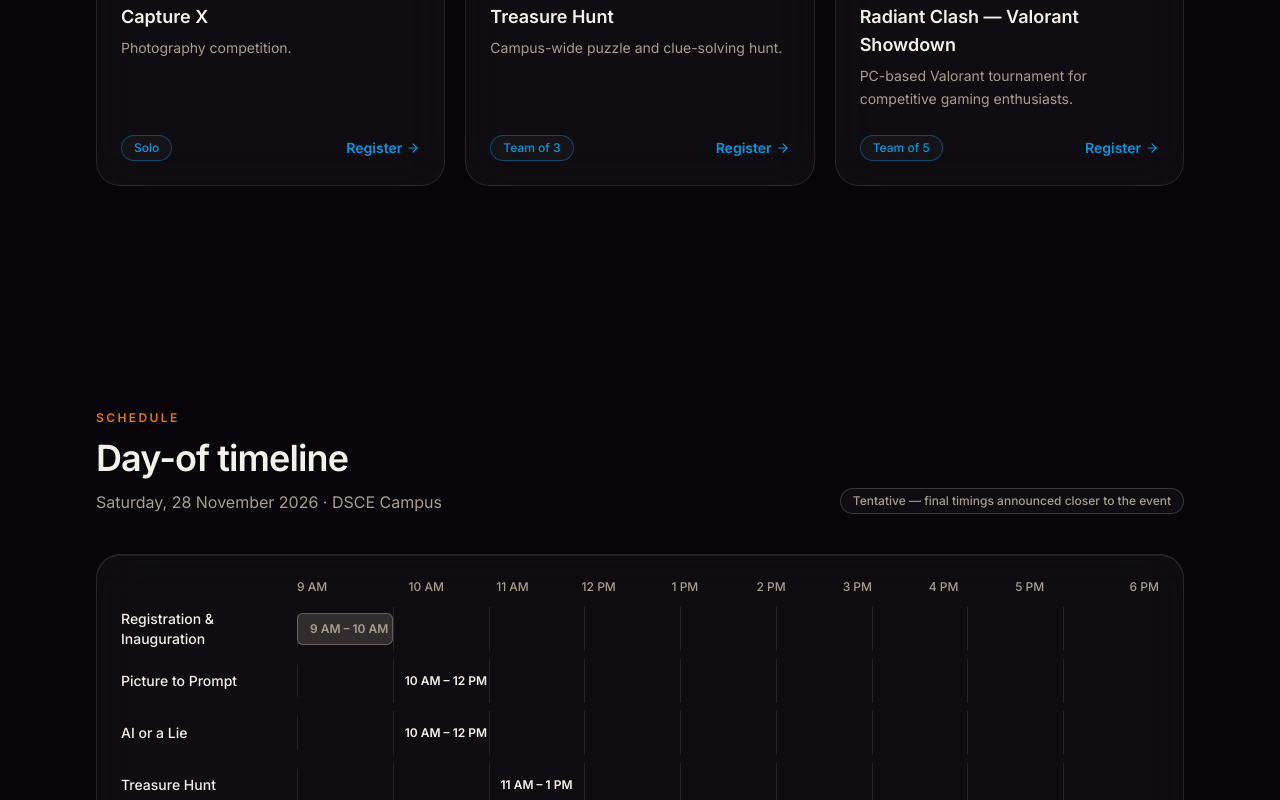
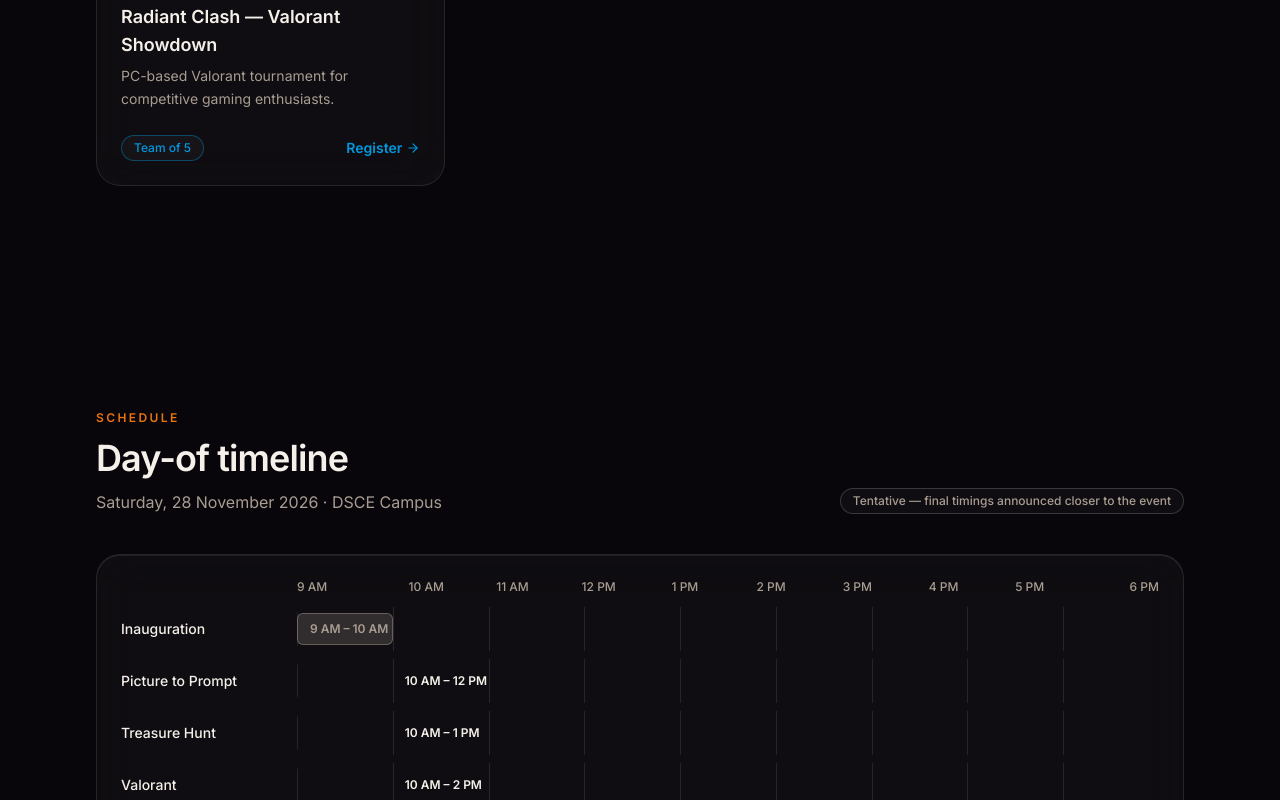
Before and after one commit to Pratham-K-890/Anokhya-3, a Next.js app: page / in a window 1280 px wide. Shown: the part 1980-2780 px from the top of the page. Built offline with nearby package versions, Linux system fonts and the light colour scheme.

Commit message:
Merge pull request #1 from spoorthi133/second
made changes to event details

```diff
--- a/src/components/about-section.tsx
+++ b/src/components/about-section.tsx
@@ -7,21 +7,18 @@ export function AboutSection() {
         <div>
           <p className="eyebrow mb-3">About the fest</p>
           <h2 className="text-3xl font-semibold tracking-tight text-balance sm:text-4xl">
-            Six events. One day. Zero limits.
+            Four events. One day. Zero limits.
           </h2>
         </div>
 
         <p className="text-balance text-lg leading-relaxed text-[var(--color-muted-foreground)] sm:col-span-2">
-          {site.name}, the prestigious tech fest organized by the {site.organizer.department} at{" "}
-          {site.organizer.college}, features 6 dynamic technical events open to both individual and group
-          participation. Register for an event and stand a chance to win vouchers, exciting goodies, prize money,
-          and more — a celebration of innovation where technology converges with the unforeseen.
+         Get ready to showcase your skills and creativity at {site.name}, the prestigious tech fest organized by the {site.organizer.department} Department of {site.organizer.college} Featuring four exciting technical events open to group participation, it's your chance to compete, collaborate, tackle challenges, and win exciting cash prizes. Gather your team and be part of an unforgettable tech experience!
         </p>
       </div>
 
       <dl className="mt-14 grid grid-cols-2 gap-6 sm:grid-cols-4">
         {[
-          { label: "Events", value: "6" },
+          { label: "Events", value: "4" },
           { label: "Prize pool", value: site.prizePool },
           { label: "Expected footfall", value: site.expectedFootfall },
           { label: "Venue", value: site.venue.name },
--- a/src/components/register-form.tsx
+++ b/src/components/register-form.tsx
@@ -80,7 +80,7 @@ function ParticipantFields({
 
         <div>
           <label className="field-label" htmlFor={`${prefix}.yearSem`}>
-            Year / Sem
+            Year
           </label>
           <input id={`${prefix}.yearSem`} name={`${prefix}.yearSem`} required className="field-input" />
           {error("yearSem") && <p className="field-error">{error("yearSem")}</p>}
--- a/src/components/site-footer.tsx
+++ b/src/components/site-footer.tsx
@@ -10,9 +10,9 @@ export function SiteFooter() {
   return (
     <footer id="contact" className="border-t border-[var(--color-border)]">
       <div data-enter="reveal" className="section py-16 text-center">
-        <p className="eyebrow mb-3">Get in touch</p>
+        <p className="eyebrow mb-3">Get in touch with us</p>
         <h2 className="text-2xl font-semibold tracking-tight sm:text-3xl">
-          Questions, or want to sponsor {site.name}?
+          {site.name}
         </h2>
         <p className="mx-auto mt-3 max-w-md text-[var(--color-muted-foreground)]">
           Reach out on Instagram — we reply fast.
--- a/src/data/events.ts
+++ b/src/data/events.ts
@@ -1,3 +1,4 @@
+
 export type EventCategory = "AI" | "Gaming" | "Outdoor" | "Creative";
 
 export type EventDetail = {
@@ -16,9 +17,7 @@ export type EventDetail = {
 };
 
 /**
- * All 6 Anokhya 3.0 events, transcribed from the official sponsorship deck.
- * `slug` is used in URLs and as the `event_slug` value stored in Supabase —
- * keep it stable once registrations are live.
+ * All 4 Anokhya 3.0 events.
  */
 export const events: EventDetail[] = [
   {
@@ -30,58 +29,52 @@ export const events: EventDetail[] = [
       "Participants are shown an image and must create a prompt that accurately describes or recreates it using AI tools.",
     judging:
       "Based on prompt accuracy, creativity, clarity, and how closely the AI-generated output matches the given image.",
-    teamSize: { min: 1, max: 1 },
+    rules:
+      "Limited to 15 teams. Registrations are on a first-come, first-served (FCFS) basis.",
+    teamSize: { min: 2, max: 2 },
+    capacityNote: "Limited to 15 teams (FCFS)",
   },
-  {
-    slug: "ai-or-a-lie",
-    name: "AI or a Lie",
-    category: "AI",
-    eventType: "Artificial Intelligence identification and awareness competition.",
-    format:
-      "Participants are presented with different images, statements, or content and must identify whether they are AI-generated or real.",
-    judging: "Based on correct identification, accuracy, and response time.",
-    teamSize: { min: 1, max: 1 },
-  },
+
   {
     slug: "bgmi",
     name: "BGMI",
     category: "Gaming",
     eventType: "Mobile-only BGMI tournament.",
-    format: "Teams of 4 players compete in battle royale matches.",
-    rules: "Strict fair-play rules ensure a competitive environment.",
+    format:
+      "An offline battle royale tournament featuring 16 teams of 4 players competing against each other.",
+    rules:
+      "Limited to 16 teams. All matches will be conducted offline on the day of the event. Strict fair-play rules apply.",
     teamSize: { min: 4, max: 4 },
-    capacityNote: "Limited to 4 teams",
+    capacityNote: "16 teams — Offline tournament",
   },
-  {
-    slug: "capture-x",
-    name: "Capture X",
-    category: "Creative",
-    eventType: "Photography competition.",
-    format: "Capture creative photos based on the given theme.",
-    task: "Click and submit your best photograph showcasing creativity and perspective.",
-    judging: "Based on creativity, composition, and originality.",
-    teamSize: { min: 1, max: 1 },
-  },
+
   {
     slug: "treasure-hunt",
     name: "Treasure Hunt",
     category: "Outdoor",
     eventType: "Campus-wide puzzle and clue-solving hunt.",
-    format: "Teams solve puzzles and decipher clues to uncover a hidden treasure.",
-    task: "Follow clues and complete challenges to find the hidden treasure.",
-    judging: "Based on problem-solving, strategy, and teamwork.",
-    teamSize: { min: 3, max: 3 },
+    format:
+      "Teams participate in multiple qualification rounds, solving puzzles and deciphering clues to uncover a hidden treasure. Only the top-performing teams from each round advance to the subsequent round.",
+    task:
+      "Follow clues, solve puzzles, and complete challenges to progress through the qualification rounds.",
+    judging:
+      "Based on problem-solving abilities, strategy, accuracy, and teamwork throughout the qualification rounds.",
+    rules:
+      "There is no restriction on the number of participating teams. Teams will compete in qualification rounds, with only selected top-performing teams advancing to the next round.",
+    teamSize: { min: 4, max: 5 },
   },
+
   {
     slug: "radiant-clash",
     name: "Radiant Clash — Valorant Showdown",
     category: "Gaming",
     eventType: "PC-based Valorant tournament for competitive gaming enthusiasts.",
     format:
-      "32 teams of 5 players compete through online qualifiers, with the top 8 advancing to offline finals.",
-    rules: "Strict fair-play ensured for a competitive environment.",
+      "32 teams of 5 players compete in online qualification rounds. The top 8 teams will qualify for the offline finals conducted on the day of the event.",
+    rules:
+      "Limited to 32 teams. Online qualification round dates will be announced soon. The selected teams will advance to the offline finals. Strict fair-play rules apply.",
     teamSize: { min: 5, max: 5 },
-    capacityNote: "Limited to 32 teams",
+    capacityNote: "32 teams — Online qualifiers, offline finals",
   },
 ];
 
--- a/src/data/schedule.ts
+++ b/src/data/schedule.ts
@@ -1,30 +1,62 @@
+
 /**
- * Day-of timeline shown on the schedule section.
- *
- * The sponsorship deck does not specify exact per-event timings, so these
- * slots are a reasonable placeholder draft, not confirmed times. Update
- * `start`/`end` (24h, minutes-from-midnight) once the organizing team locks
- * the real run sheet — nothing else needs to change.
+ * Event schedule and timeline configuration.
  */
+
 export type ScheduleItem = {
   slug: string;
   label: string;
-  /** Minutes from midnight, e.g. 9:30 → 570 */
   start: number;
   end: number;
   lane: "general" | "ai" | "gaming" | "outdoor" | "creative";
 };
 
-export const dayStartMinutes = 9 * 60; // 09:00
-export const dayEndMinutes = 18 * 60; // 18:00
+// Timeline: 9 AM to 6 PM
+export const dayStartMinutes = 9 * 60;
+export const dayEndMinutes = 18 * 60;
 
+// Event timings
 export const scheduleItems: ScheduleItem[] = [
-  { slug: "registration", label: "Registration & Inauguration", start: 9 * 60, end: 10 * 60, lane: "general" },
-  { slug: "picture-to-prompt", label: "Picture to Prompt", start: 10 * 60, end: 12 * 60, lane: "ai" },
-  { slug: "ai-or-a-lie", label: "AI or a Lie", start: 10 * 60, end: 12 * 60, lane: "ai" },
-  { slug: "treasure-hunt", label: "Treasure Hunt", start: 11 * 60, end: 13 * 60, lane: "outdoor" },
-  { slug: "capture-x", label: "Capture X", start: 10 * 60, end: 16 * 60, lane: "creative" },
-  { slug: "bgmi", label: "BGMI", start: 12 * 60, end: 16 * 60, lane: "gaming" },
-  { slug: "radiant-clash", label: "Radiant Clash — Valorant Finals", start: 13 * 60, end: 17 * 60, lane: "gaming" },
-  { slug: "closing", label: "Prize Distribution & Closing", start: 17 * 60, end: 18 * 60, lane: "general" },
+  {
+    slug: "inauguration",
+    label: "Inauguration",
+    start: 9 * 60,
+    end: 10 * 60,
+    lane: "general",
+  },
+  {
+    slug: "picture-to-prompt",
+    label: "Picture to Prompt",
+    start: 10 * 60,
+    end: 12 * 60,
+    lane: "ai",
+  },
+  {
+    slug: "treasure-hunt",
+    label: "Treasure Hunt",
+    start: 10 * 60,
+    end: 13 * 60,
+    lane: "outdoor",
+  },
+  {
+    slug: "valorant",
+    label: "Valorant",
+    start: 10 * 60,
+    end: 14 * 60,
+    lane: "gaming",
+  },
+  {
+    slug: "bgmi",
+    label: "BGMI",
+    start: 10 * 60,
+    end: 15 * 60,
+    lane: "gaming",
+  },
+  {
+    slug: "prize-distribution",
+    label: "Prize Distribution",
+    start: 16 * 60,
+    end: 18 * 60,
+    lane: "general",
+  },
 ];
--- a/src/data/site.ts
+++ b/src/data/site.ts
@@ -21,7 +21,7 @@ export const site = {
     aegis: "DSCE Innovation Council",
   },
   prizePool: "₹20,000",
-  expectedFootfall: "1,000+",
+  expectedFootfall: "150+",
   url: "https://anokhya.site",
   instagram: "https://instagram.com/_anokhya",
   instagramHandle: "@_anokhya",
```
Also changed, not shown: src/components/schedule-section.tsx (+40 -8 lines), 1 other file (tests, documents, lock files or other folders).
